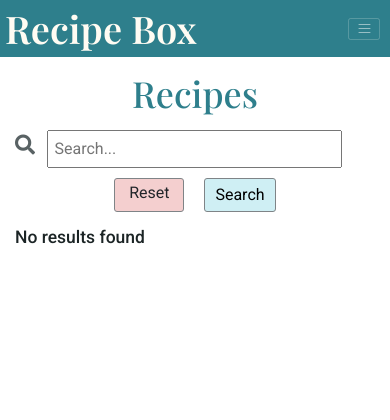
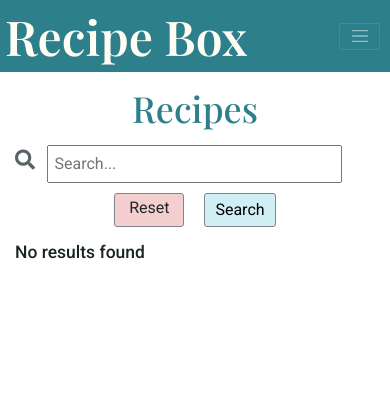
Before and after one commit to Sharon-B/Recipe-Box, a Flask app: page /all_recipes in a window 390 px wide. Shown: the top 420 px of the page. Run offline with Flask 2, Linux system fonts and the light colour scheme; data that the repository does not hold is empty; some libraries are stand-ins or nearby versions.

Commit message:
Update header styling and add media queries

```diff
--- a/static/css/style.css
+++ b/static/css/style.css
@@ -28,7 +28,7 @@ body {
 #logo {
     font-family: "Playfair Display", sans-serif;
     font-weight: 600;
-    font-size: 3.8rem;
+    font-size: 4.8rem;
     color: #fffcf3;
     padding: 0;
     margin-left: .5rem;
@@ -206,11 +206,12 @@ body {
 .navbar-toggler {
     margin-right: 1rem;
     color: #fffcf3;
+    border-color: rgba(255,252,243,.2);
 }
 
-.navbar-dark .navbar-toggler {
-    color: rgb(255, 252, 243);
-    border-color: rgba(255,252,243,.2);
+.navbar-toggler-icon {
+    width: 2.4em;
+    height: 2em;
 }
 
 .navbar {
@@ -537,6 +538,14 @@ form p {
 
 @media only screen and (min-width: 768px) {
 
+    #logo {
+        font-size: 6.4rem;
+    }
+
+    .navbar-expand-md {
+        flex-flow: row wrap;
+    }
+
     .hero-image-overlay {
         top: 20%;
         right: 30%;
@@ -594,7 +603,11 @@ form p {
 @media only screen and (min-width: 992px) {
 
     #logo {
-        font-size: 5rem;
+        font-size: 7.2rem;
+    }
+
+    #nav-menu .nav-link {
+        font-size: 2rem;
     }
 
     #hero-image {
```
